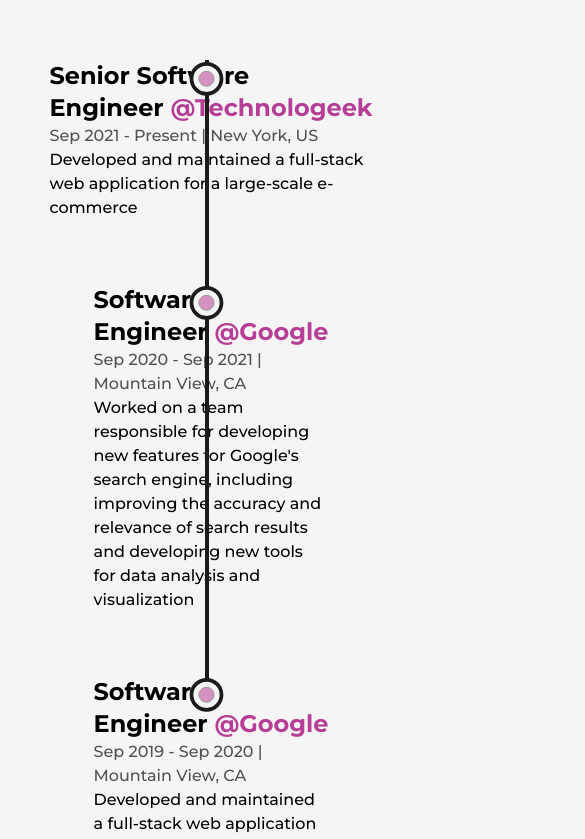
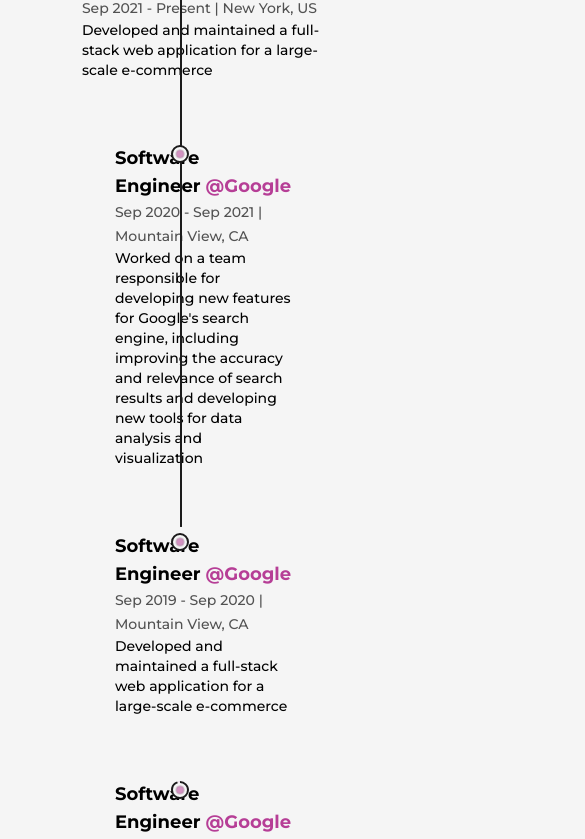
Before and after one commit to ilonavarro/portfolioCopy, a Next.js app: page /about in a window 390 px wide. Shown: the part 2516-3355 px from the top of the page, 585 px wide, since content can reach past the window. Built offline with nearby package versions, Linux system fonts and the light colour scheme.

Commit message:
Fix: Experiences are now responsible, need test

```diff
--- a/src/components/Details/index.js
+++ b/src/components/Details/index.js
@@ -1,3 +1,4 @@
+'use client'
 import { useRef } from 'react'
 import { motion } from 'framer-motion'
 import LiIcon from '../LiIcon'
@@ -7,7 +8,8 @@
   return (
     <li
       ref={ref}
-      className='my-8 first:mt-0 last:mb-0 w-[60%] mx-auto flex flex-col items-center justify-between '
+      className='my-8 first:mt-0 last:mb-0 w-[60%] mx-auto flex flex-col items-center justify-between
+      md:w-[80%]'
     >
       <LiIcon reference={ref} />
       <motion.div
@@ -15,7 +17,7 @@
         whileInView={{ y: 0 }}
         transition={{ duration: 0.5, type: 'spring' }}
       >
-        <h3 className='capitalize font-bold text-2xl '>
+        <h3 className='capitalize font-bold text-2xl sm:text-xl xs:text-lg'>
           {position}&nbsp;
           <a
             href={companyLink}
@@ -25,10 +27,10 @@
             @{company}
           </a>
         </h3>
-        <span className='capitalize font-medium text-dark/75 dark:text-light/75'>
+        <span className='capitalize font-medium text-dark/75 dark:text-light/75 xs:text-sm'>
           {time} | {address}
         </span>
-        <p className='font-medium w-full'>{work}</p>
+        <p className='font-medium w-full md:text-sm'>{work}</p>
       </motion.div>
     </li>
   )
--- a/src/components/Experience/index.js
+++ b/src/components/Experience/index.js
@@ -11,14 +11,16 @@
 
   return (
     <div className='my-64'>
-      <h2 className='font-bold text-8xl mb-32 w-full text-center'>Experience</h2>
-      <div ref={ref} className='w-[75%] mx-auto relative '>
+      <h2 className='font-bold text-8xl mb-32 w-full text-center md:text-6xl md:mb-16 xs:text-4xl'>
+        Experience
+      </h2>
+      <div ref={ref} className='w-[75%] mx-auto relative lg:w-[90%] md:w-full'>
         <motion.div
           style={{ scaleY: scrollYProgress }}
           className='absolute left-9 top-0 w-[4px] h-full bg-dark origin-top
-          dark:bg-light'
+          dark:bg-light md:w-[2px] md:left-[30px] xs:left-[20px]'
         />
-        <ul className='w-full flex flex-col items-start justify-between ml-4'>
+        <ul className='w-full flex flex-col items-start justify-between ml-4 xs:ml-2'>
           <Details
             position='Senior Software Engineer'
             company='Technologeek'
--- a/src/components/LiIcon/index.js
+++ b/src/components/LiIcon/index.js
@@ -9,7 +9,12 @@
 
   return (
     <figure className='absolute left-0 stroke-dark dark:stroke-light'>
-      <svg width='75' height='75' viewBox='0 0 100 100' className='-rotate-90'>
+      <svg
+        width='75'
+        height='75'
+        viewBox='0 0 100 100'
+        className='-rotate-90 md:w-[60px] md:h-[60px] xs:w-[40px] xs:h-[40px]'
+      >
         <circle
           cx='75'
           cy='50'
```
Also changed, not shown: 1 other file (tests, documents, lock files or other folders).
